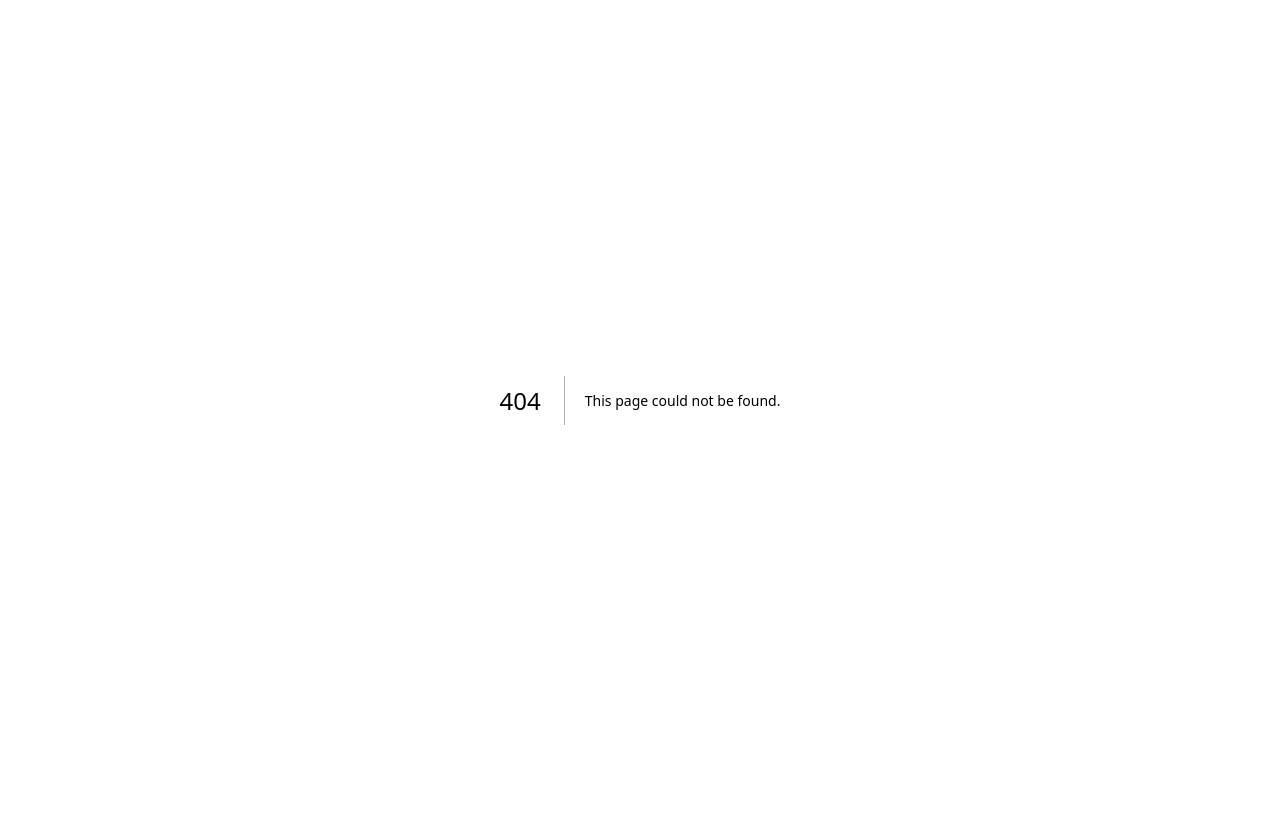
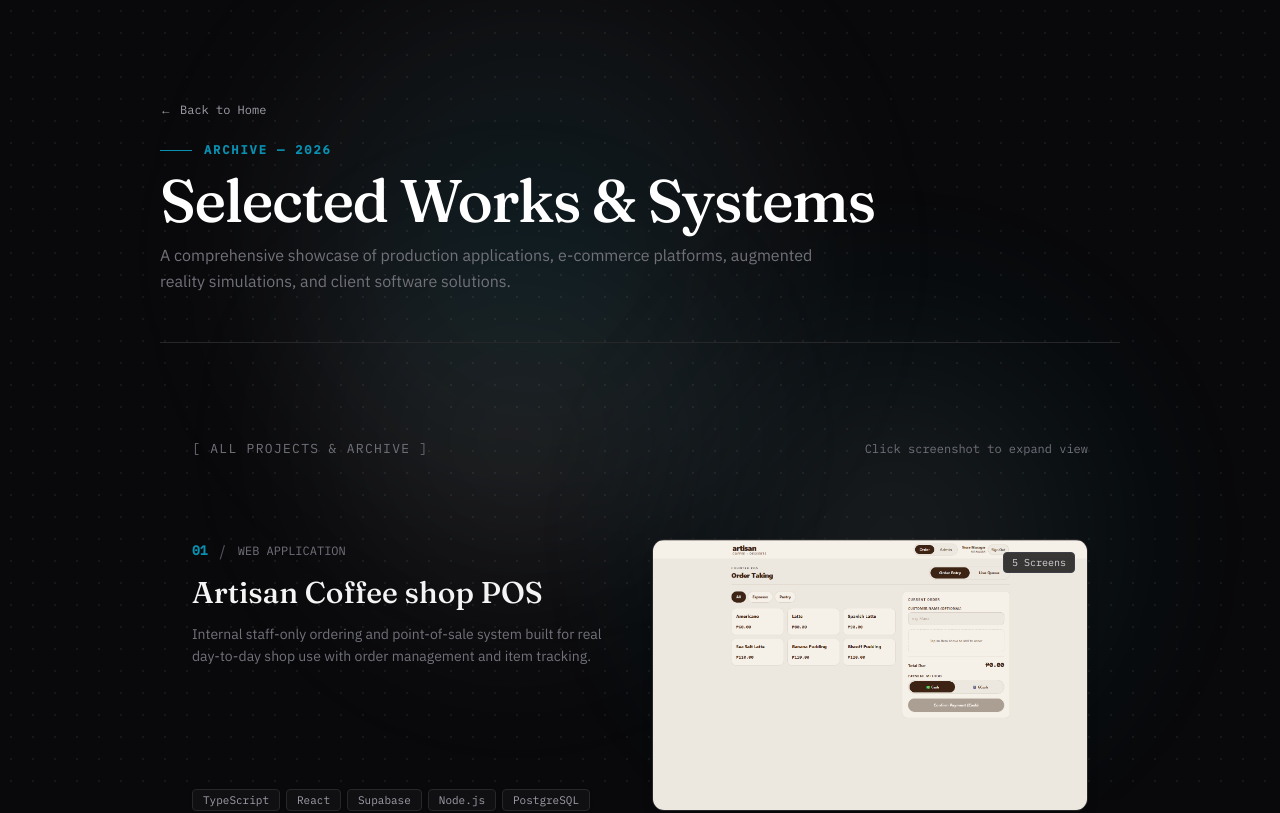
Before and after one commit to Yiizer/ReinPortfolio, a Next.js app in the folder app/: page /works in a window 1280 px wide. Before the commit this address had no page. Shown: the top 813 px of the page. Built offline with nearby package versions, Linux system fonts and the light colour scheme.

Commit message:
feat: minimize homepage projects to 1, 2, and 4 and add dedicated /works archive page with all projects

```diff
--- /dev/null
+++ b/app/src/app/works/page.tsx
@@ -0,0 +1,93 @@
+"use client";
+
+import Link from "next/link";
+import WorkList from "@/components/WorkList";
+import Contact from "@/components/Contact";
+import { ALL_PROJECTS } from "@/data/projects";
+
+export default function WorksPage() {
+  return (
+    <div className="relative min-h-screen bg-ink text-zinc-100 selection:bg-white/20 selection:text-white">
+      {/* Background Layer 1: Ambient Luminous Silver/Cyan Light Pools */}
+      <div
+        className="pointer-events-none fixed inset-0 z-0 overflow-hidden"
+        aria-hidden="true"
+      >
+        <div
+          className="animate-ambient-1 absolute -top-20 left-[15%] h-[600px] w-[600px] rounded-full blur-3xl"
+          style={{
+            background:
+              "radial-gradient(circle, rgba(6,182,212,0.2) 0%, rgba(212,212,216,0.1) 45%, rgba(9,9,11,0) 70%)",
+          }}
+        />
+        <div
+          className="animate-ambient-2 absolute top-[35%] right-[6%] h-[560px] w-[560px] rounded-full blur-3xl"
+          style={{
+            background:
+              "radial-gradient(circle, rgba(228,228,231,0.25) 0%, rgba(6,182,212,0.1) 50%, rgba(9,9,11,0) 70%)",
+          }}
+        />
+        <div
+          className="animate-ambient-3 absolute bottom-[10%] left-[18%] h-[540px] w-[540px] rounded-full blur-3xl"
+          style={{
+            background:
+              "radial-gradient(circle, rgba(255,255,255,0.2) 0%, rgba(212,212,216,0.1) 45%, rgba(9,9,11,0) 70%)",
+          }}
+        />
+      </div>
+
+      {/* Background Layer 2: Technical Repeating Dot Grid Texture */}
+      <div
+        className="pointer-events-none fixed inset-0 z-0 opacity-40"
+        style={{
+          backgroundImage:
+            "radial-gradient(circle, rgba(255,255,255,0.15) 1px, transparent 1px)",
+          backgroundSize: "22px 22px",
+        }}
+        aria-hidden="true"
+      />
+
+      <main className="relative z-10 w-full max-w-5xl mx-auto px-6 sm:px-8 pt-16 sm:pt-24">
+        {/* Navigation & Header */}
+        <div className="space-y-6 border-b border-border-line pb-12">
+          <Link
+            href="/"
+            className="group inline-flex items-center gap-2 font-mono text-xs text-zinc-400 hover:text-accent transition-colors"
+          >
+            <span className="transition-transform duration-200 group-hover:-translate-x-1">←</span>
+            <span>Back to Home</span>
+          </Link>
+
+          <div className="space-y-3">
+            <div className="flex items-center gap-3">
+              <span className="w-6 sm:w-8 h-px bg-accent inline-block" />
+              <span className="font-mono text-xs tracking-[0.16em] text-accent uppercase font-semibold">
+                ARCHIVE &mdash; 2026
+              </span>
+            </div>
+
+            <h1 className="font-serif text-4xl sm:text-5xl md:text-6xl text-white font-medium tracking-tight">
+              Selected Works &amp; Systems
+            </h1>
+
+            <p className="text-muted text-base max-w-2xl leading-relaxed">
+              A comprehensive showcase of production applications, e-commerce platforms,
+              augmented reality simulations, and client software solutions.
+            </p>
+          </div>
+        </div>
+
+        {/* Full Works List with All 4 Projects */}
+        <WorkList
+          projects={ALL_PROJECTS}
+          showViewAllLink={false}
+          sectionTitle="[ ALL PROJECTS & ARCHIVE ]"
+          sectionId="all-works"
+        />
+
+        {/* Footer */}
+        <Contact />
+      </main>
+    </div>
+  );
+}
--- a/app/src/components/FloatingNav.tsx
+++ b/app/src/components/FloatingNav.tsx
@@ -1,6 +1,7 @@
 "use client";
 
 import { useEffect, useState } from "react";
+import { useRouter } from "next/navigation";
 
 const NAV_ITEMS = [
   {
@@ -79,10 +80,14 @@ export default function FloatingNav() {
     };
   }, []);
 
+  const router = useRouter();
+
   const scrollTo = (id: string) => {
     const el = document.getElementById(id);
     if (el) {
       el.scrollIntoView({ behavior: "smooth" });
+    } else {
+      router.push(`/#${id}`);
     }
   };
 
--- a/app/src/components/WorkList.tsx
+++ b/app/src/components/WorkList.tsx
@@ -2,94 +2,10 @@
 
 import { useState, useEffect } from "react";
 import Image from "next/image";
+import Link from "next/link";
+import { Project, HOMEPAGE_PROJECTS, ALL_PROJECTS } from "@/data/projects";
 
-interface Screenshot {
-  title: string;
-  src: string;
-}
-
-interface Project {
-  id: string;
-  name: string;
-  subtitle: string;
-  blurb: string;
-  stack: string[];
-  href: string;
-  external: boolean;
-  type: string;
-  screenshots?: Screenshot[];
-}
-
-const PROJECTS: Project[] = [
-  {
-    id: "01",
-    name: "Artisan Coffee shop POS",
-    subtitle: "Internal POS & Kitchen Terminal",
-    blurb:
-      "Internal staff-only ordering and point-of-sale system built for real day-to-day shop use with order management and item tracking.",
-    stack: ["TypeScript", "React", "Supabase", "Node.js", "PostgreSQL"],
-    href: "#",
-    external: false,
-    type: "Web Application",
-    screenshots: [
-      {
-        title: "Counter POS — Live Order Taking & Payment Flow",
-        src: "/projects/artisan/order-taking.png",
-      },
-      {
-        title: "Live Order Queue & Kitchen Fulfillment",
-        src: "/projects/artisan/live-queue.png",
-      },
-      {
-        title: "Staff PIN Authentication & Security Terminal",
-        src: "/projects/artisan/pin-login.png",
-      },
-      {
-        title: "Menu & Inventory Management (Stock Toggles & Add-ons)",
-        src: "/projects/artisan/menu-management.png",
-      },
-      {
-        title: "Order History & Real-Time Sales Analytics",
-        src: "/projects/artisan/order-history.png",
-      },
-    ],
-  },
-  {
-    id: "02",
-    name: "Clover Industrial",
-    subtitle: "Industrial Manufacturing Suite",
-    blurb:
-      "Modern business site for an industrial fan and blower manufacturer — clean, fast, and built to convert customer inquiries.",
-    stack: ["Next.js", "TypeScript", "Tailwind CSS", "SEO & Performance"],
-    href: "#",
-    external: false,
-    type: "Marketing & Catalog",
-  },
-  {
-    id: "03",
-    name: "GrindOn",
-    subtitle: "Custom Esports Apparel Platform",
-    blurb:
-      "E-commerce storefront and custom teamwear apparel platform with user accounts, custom ordering, and catalog browsing.",
-    stack: ["Firebase", "JavaScript", "HTML5", "CSS3", "Hosting"],
-    href: "https://grindon-da126.web.app/",
-    external: true,
-    type: "E-Commerce Web App",
-  },
-  {
-    id: "04",
-    name: "A.R-DUINO Mobile App",
-    subtitle: "Augmented Reality Circuit Simulator",
-    blurb:
-      "Augmented reality mobile application simulating electronic circuits and Arduino hardware components in interactive 3D space.",
-    stack: ["Unity 3D", "C#", "AR Foundation", "Android SDK"],
-    href: "#",
-    external: false,
-    type: "Mobile AR Application",
-  },
-];
-
-function ProjectMockupGraphic({ id }: { id: string }) {
+export function ProjectMockupGraphic({ id }: { id: string }) {
   if (id === "01") {
     // Artisan Coffee POS UI Mockup
     return (
@@ -310,7 +226,19 @@ function ProjectMockupGraphic({ id }: { id: string }) {
   );
 }
 
-export default function WorkList() {
+interface WorkListProps {
+  projects?: Project[];
+  showViewAllLink?: boolean;
+  sectionTitle?: string;
+  sectionId?: string;
+}
+
+export default function WorkList({
+  projects = HOMEPAGE_PROJECTS,
+  showViewAllLink = true,
+  sectionTitle = "[ SELECTED WORK ]",
+  sectionId = "work",
+}: WorkListProps) {
   const [activeModalProject, setActiveModalProject] = useState<Project | null>(null);
   const [activeScreenshotIdx, setActiveScreenshotIdx] = useState<number>(0);
   const [isZoomed, setIsZoomed] = useState<boolean>(false);
@@ -330,18 +258,18 @@ export default function WorkList() {
         if (hasScreenshots) {
           setActiveScreenshotIdx((prev) => (prev + 1) % activeModalProject.screenshots!.length);
         } else {
-          const currentIndex = PROJECTS.findIndex((p) => p.id === activeModalProject.id);
-          const nextIndex = (currentIndex + 1) % PROJECTS.length;
-          setActiveModalProject(PROJECTS[nextIndex]);
+          const currentIndex = projects.findIndex((p) => p.id === activeModalProject.id);
+          const nextIndex = (currentIndex + 1) % projects.length;
+          setActiveModalProject(projects[nextIndex]);
           setActiveScreenshotIdx(0);
         }
       } else if (e.key === "ArrowLeft") {
         if (hasScreenshots) {
           setActiveScreenshotIdx((prev) => (prev - 1 + activeModalProject.screenshots!.length) % activeModalProject.screenshots!.length);
         } else {
-          const currentIndex = PROJECTS.findIndex((p) => p.id === activeModalProject.id);
-          const prevIndex = (currentIndex - 1 + PROJECTS.length) % PROJECTS.length;
-          setActiveModalProject(PROJECTS[prevIndex]);
+          const currentIndex = projects.findIndex((p) => p.id === activeModalProject.id);
+          const prevIndex = (currentIndex - 1 + projects.length) % projects.length;
+          setActiveModalProject(projects[prevIndex]);
           setActiveScreenshotIdx(0);
         }
       }
@@ -358,7 +286,7 @@ export default function WorkList() {
       window.removeEventListener("keydown", handleKeyDown);
       document.body.style.overflow = "unset";
     };
-  }, [activeModalProject]);
+  }, [activeModalProject, projects]);
 
   const openProjectModal = (project: Project, screenshotIdx = 0) => {
     setActiveModalProject(project);
@@ -367,10 +295,10 @@ export default function WorkList() {
   };
 
   return (
-    <section id="work" className="py-24 max-w-5xl mx-auto px-6 sm:px-8">
+    <section id={sectionId} className="py-24 max-w-5xl mx-auto px-6 sm:px-8">
       <div className="flex items-center justify-between mb-10">
         <p className="font-mono text-[13px] tracking-widest text-muted uppercase">
-          [ FEATURED WORK ]
+          {sectionTitle}
         </p>
         <span className="font-mono text-xs text-zinc-500 hidden sm:inline-block">
           Click screenshot to expand view
@@ -378,7 +306,7 @@ export default function WorkList() {
       </div>
 
       <div className="flex flex-col divide-y divide-border-line">
-        {PROJECTS.map((project) => (
+        {projects.map((project) => (
           <div
             key={project.id}
             className="group grid grid-cols-1 md:grid-cols-12 gap-6 py-10 transition-colors"
@@ -479,6 +407,19 @@ export default function WorkList() {
           </div>
         ))}
       </div>
+
+      {/* View All Projects CTA Link */}
+      {showViewAllLink && (
+        <div className="pt-12 flex justify-center">
+          <Link
+            href="/works"
+            className="group inline-flex items-center gap-2.5 px-6 py-3 rounded-full bg-surface/80 hover:bg-surface border border-border-line hover:border-accent/50 font-mono text-xs text-zinc-300 hover:text-accent transition-all duration-200 shadow-md hover:shadow-[0_0_25px_rgba(6,182,212,0.25)] cursor-pointer"
+          >
+            <span>View All Projects &amp; Archive ({ALL_PROJECTS.length})</span>
+            <span className="transition-transform duration-200 group-hover:translate-x-1 font-semibold text-accent">→</span>
+          </Link>
+        </div>
+      )}
 
       {/* Interactive Full-Screen Lightbox Modal */}
       {activeModalProject && (
@@ -610,9 +551,9 @@ export default function WorkList() {
                     type="button"
                     onClick={(e) => {
                       e.stopPropagation();
-                      const currentIndex = PROJECTS.findIndex((p) => p.id === activeModalProject.id);
-                      const prevIndex = (currentIndex - 1 + PROJECTS.length) % PROJECTS.length;
-                      openProjectModal(PROJECTS[prevIndex], 0);
+                      const currentIndex = projects.findIndex((p: Project) => p.id === activeModalProject.id);
+                      const prevIndex = (currentIndex - 1 + projects.length) % projects.length;
+                      openProjectModal(projects[prevIndex], 0);
                     }}
                     className="absolute left-4 top-1/2 -translate-y-1/2 rounded-full border border-border-line bg-zinc-950/80 backdrop-blur-sm p-3 text-zinc-300 hover:text-accent hover:border-accent hover:bg-zinc-900/95 hover:scale-110 hover:shadow-[0_0_15px_rgba(6,182,212,0.4)] transition-all cursor-pointer shadow-lg"
                     aria-label="Previous project"
@@ -626,9 +567,9 @@ export default function WorkList() {
                     type="button"
                     onClick={(e) => {
                       e.stopPropagation();
-                      const currentIndex = PROJECTS.findIndex((p) => p.id === activeModalProject.id);
-                      const nextIndex = (currentIndex + 1) % PROJECTS.length;
-                      openProjectModal(PROJECTS[nextIndex], 0);
+                      const currentIndex = projects.findIndex((p: Project) => p.id === activeModalProject.id);
+                      const nextIndex = (currentIndex + 1) % projects.length;
+                      openProjectModal(projects[nextIndex], 0);
                     }}
                     className="absolute right-4 top-1/2 -translate-y-1/2 rounded-full border border-border-line bg-zinc-950/80 backdrop-blur-sm p-3 text-zinc-300 hover:text-accent hover:border-accent hover:bg-zinc-900/95 hover:scale-110 hover:shadow-[0_0_15px_rgba(6,182,212,0.4)] transition-all cursor-pointer shadow-lg"
                     aria-label="Next project"
--- /dev/null
+++ b/app/src/data/projects.ts
@@ -0,0 +1,95 @@
+export interface Screenshot {
+  title: string;
+  src: string;
+}
+
+export interface Project {
+  id: string;
+  name: string;
+  subtitle: string;
+  blurb: string;
+  stack: string[];
+  href: string;
+  external: boolean;
+  type: string;
+  screenshots?: Screenshot[];
+}
+
+export const ALL_PROJECTS: Project[] = [
+  {
+    id: "01",
+    name: "Artisan Coffee shop POS",
+    subtitle: "Internal POS & Kitchen Terminal",
+    blurb:
+      "Internal staff-only ordering and point-of-sale system built for real day-to-day shop use with order management and item tracking.",
+    stack: ["TypeScript", "React", "Supabase", "Node.js", "PostgreSQL"],
+    href: "#",
+    external: false,
+    type: "Web Application",
+    screenshots: [
+      {
+        title: "Counter POS — Live Order Taking & Payment Flow",
+        src: "/projects/artisan/order-taking.png",
+      },
+      {
+        title: "Live Order Queue & Kitchen Fulfillment",
+        src: "/projects/artisan/live-queue.png",
+      },
+      {
+        title: "Staff PIN Authentication & Security Terminal",
+        src: "/projects/artisan/pin-login.png",
+      },
+      {
+        title: "Menu & Inventory Management (Stock Toggles & Add-ons)",
+        src: "/projects/artisan/menu-management.png",
+      },
+      {
+        title: "Order History & Real-Time Sales Analytics",
+        src: "/projects/artisan/order-history.png",
+      },
+    ],
+  },
+  {
+    id: "02",
+    name: "Clover Industrial",
+    subtitle: "Industrial Manufacturing Suite",
+    blurb:
+      "Modern business site for an industrial fan and blower manufacturer — clean, fast, and built to convert customer inquiries.",
+    stack: ["Next.js", "TypeScript", "Tailwind CSS", "SEO & Performance"],
+    href: "#",
+    external: false,
+    type: "Marketing & Catalog",
+  },
+  {
+    id: "03",
+    name: "GrindOn",
+    subtitle: "Custom Esports Apparel Platform",
+    blurb:
+      "E-commerce storefront and custom teamwear apparel platform with user accounts, custom ordering, and catalog browsing.",
+    stack: ["Firebase", "JavaScript", "HTML5", "CSS3", "Hosting"],
+    href: "https://grindon-da126.web.app/",
+    external: true,
+    type: "E-Commerce Web App",
+  },
+  {
+    id: "04",
+    name: "A.R-DUINO Mobile App",
+    subtitle: "Augmented Reality Circuit Simulator",
+    blurb:
+      "Augmented reality mobile application simulating electronic circuits and Arduino hardware components in interactive 3D space.",
+    stack: ["Unity 3D", "C#", "AR Foundation", "Android SDK"],
+    href: "#",
+    external: false,
+    type: "Mobile AR Application",
+  },
+];
+
+// Homepage shows 1, 2, and 4 (GrindOn is on the dedicated /works page)
+export const HOMEPAGE_PROJECTS: Project[] = [
+  ALL_PROJECTS[0], // 01 Artisan Coffee shop POS
+  ALL_PROJECTS[1], // 02 Clover Industrial
+  {
+    ...ALL_PROJECTS[3],
+    id: "03", // Clean sequential index for homepage: 01, 02, 03
+  },
+];
```
